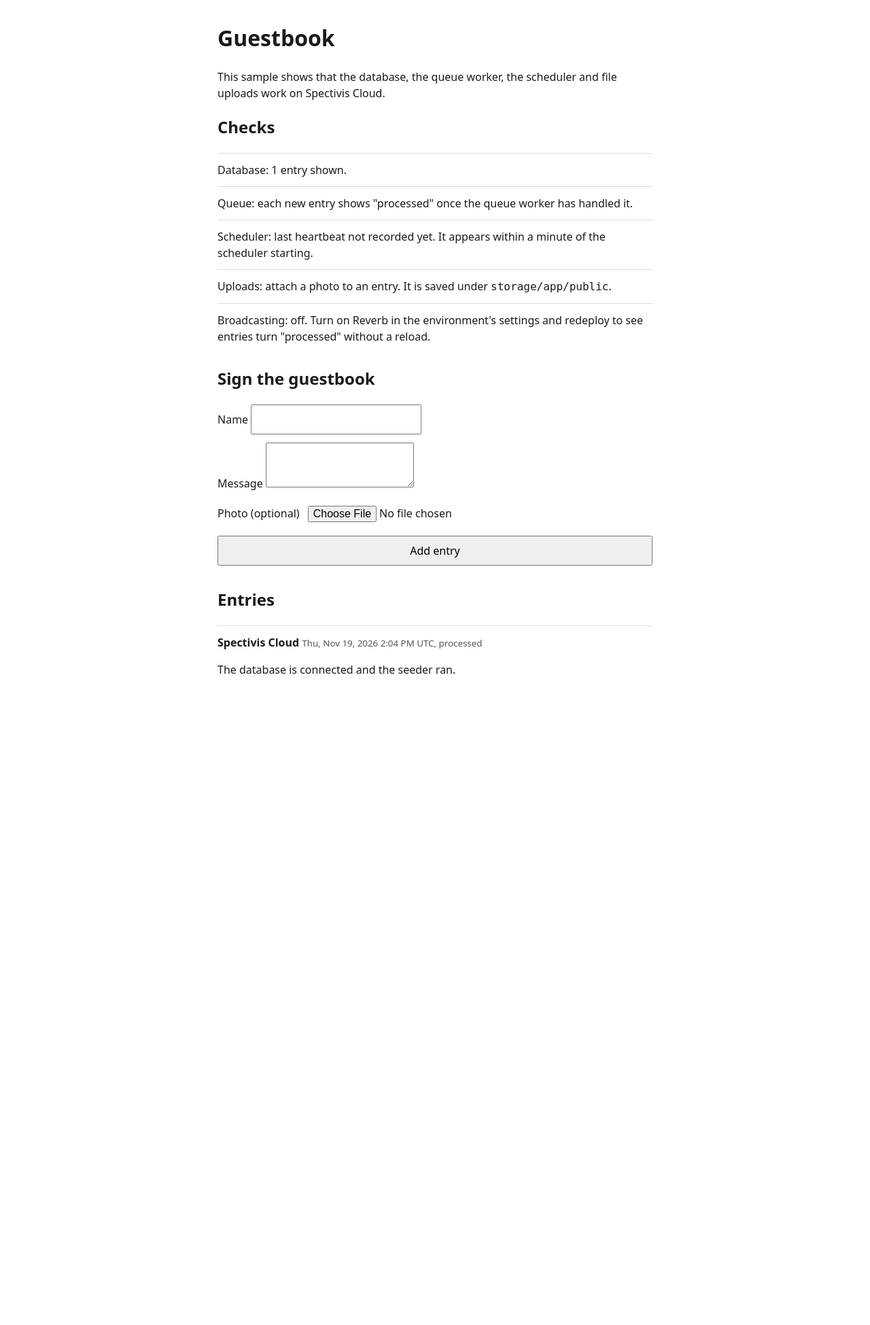
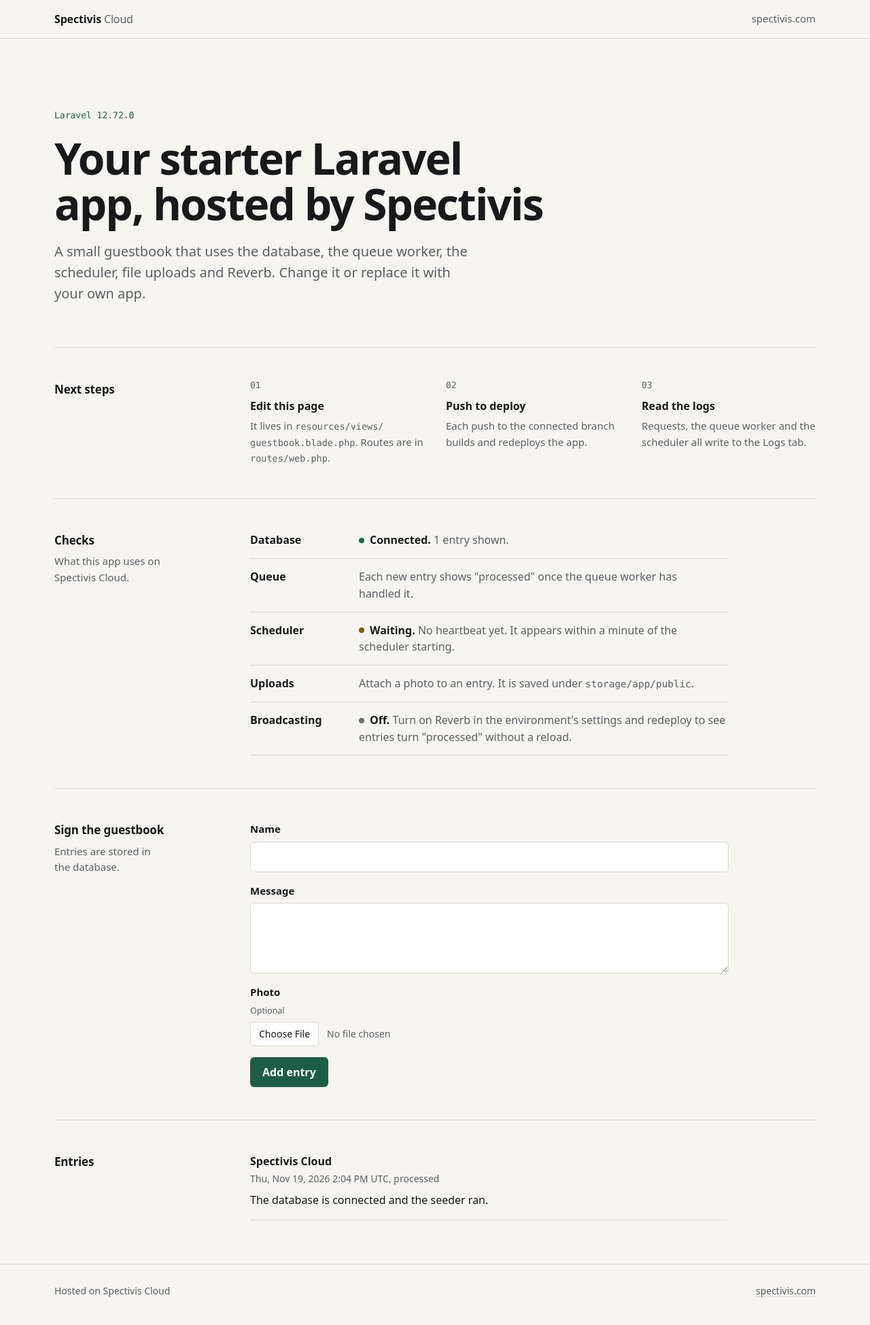
Before and after one commit to Spectivis/cloud-sample-laravel, a Laravel app: page / in a window 1280 px wide. Shown: the whole page at 68% size. Before the commit the page ends 991 px from the top, so only its background shows below. Run offline with Laravel 12, Linux system fonts and the light colour scheme; data comes from the database, SQL or seed files in the repository.

Commit message:
Turn the guestbook into the starter page

```diff
--- a/resources/views/guestbook.blade.php
+++ b/resources/views/guestbook.blade.php
@@ -4,72 +4,133 @@
     <meta charset="utf-8">
     <meta name="viewport" content="width=device-width, initial-scale=1">
     <title>Spectivis Cloud sample: Laravel</title>
-    <style>
-        body { font: 16px/1.5 system-ui, sans-serif; max-width: 40rem; margin: 2rem auto; padding: 0 1rem; color: #1a1a1a; }
-        h1, h2 { text-wrap: balance; }
-        p { text-wrap: pretty; }
-        form { display: grid; gap: .75rem; margin-bottom: 2rem; }
-        input, textarea, button { font: inherit; padding: .5rem; }
-        ul { list-style: none; padding: 0; }
-        li { border-top: 1px solid #ddd; padding: .75rem 0; }
-        small { color: #555; }
-        img { max-width: 8rem; display: block; margin-top: .5rem; }
-        .error { color: #a00; }
-    </style>
+    <link rel="stylesheet" href="{{ asset('starter.css') }}">
 </head>
 <body>
-    <h1>Guestbook</h1>
-    <p>This sample shows that the database, the queue worker, the scheduler and file uploads work on Spectivis Cloud.</p>
+    <header class="bar">
+        <div class="wrap">
+            <a class="wordmark" href="https://spectivis.com">Spectivis <span>Cloud</span></a>
+            <nav><a href="https://spectivis.com">spectivis.com</a></nav>
+        </div>
+    </header>
 
+    <main class="wrap">
+        <section class="intro">
+            <p class="eyebrow">Laravel {{ app()->version() }}</p>
+            <h1>Your starter Laravel app, hosted by Spectivis</h1>
+            <p class="lead">A small guestbook that uses the database, the queue worker, the scheduler, file uploads and Reverb. Change it or replace it with your own app.</p>
+        </section>
+
+        <section class="block">
+            <header><h2>Next steps</h2></header>
+            <div class="block-body">
+                <ol class="steps">
+                    <li>
+                        <h3>Edit this page</h3>
+                        <p>It lives in <code>resources/views/<wbr>guestbook.blade.php</code>. Routes are in <code>routes/web.php</code>.</p>
+                    </li>
+                    <li>
+                        <h3>Push to deploy</h3>
+                        <p>Each push to the connected branch builds and redeploys the app.</p>
+                    </li>
+                    <li>
+                        <h3>Read the logs</h3>
+                        <p>Requests, the queue worker and the scheduler all write to the Logs tab.</p>
+                    </li>
+                </ol>
+            </div>
+        </section>
+
+        <section class="block">
+            <header>
                 <h2>Checks</h2>
-    <ul>
-        <li>Database: {{ $entries->count() }} {{ Str::plural('entry', $entries->count()) }} shown.</li>
-        <li>Queue: each new entry shows "processed" once the queue worker has handled it.</li>
-        <li>Scheduler: last heartbeat
+                <p>What this app uses on Spectivis Cloud.</p>
+            </header>
+            <div class="block-body">
+                <dl class="status">
+                    <div>
+                        <dt>Database</dt>
+                        <dd><span class="state ok">Connected.</span> {{ $entries->count() }} {{ Str::plural('entry', $entries->count()) }} shown.</dd>
+                    </div>
+                    <div>
+                        <dt>Queue</dt>
+                        <dd>Each new entry shows "processed" once the queue worker has handled it.</dd>
+                    </div>
+                    <div>
+                        <dt>Scheduler</dt>
+                        <dd>
                             @if ($heartbeat)
-                {{ \Illuminate\Support\Carbon::parse($heartbeat)->toDayDateTimeString() }} UTC.
+                                <span class="state ok">Running.</span> Last heartbeat {{ \Illuminate\Support\Carbon::parse($heartbeat)->toDayDateTimeString() }} UTC.
                             @else
-                not recorded yet. It appears within a minute of the scheduler starting.
+                                <span class="state wait">Waiting.</span> No heartbeat yet. It appears within a minute of the scheduler starting.
                             @endif
-        </li>
-        <li>Uploads: attach a photo to an entry. It is saved under <code>storage/app/public</code>.</li>
-        <li>Broadcasting:
+                        </dd>
+                    </div>
+                    <div>
+                        <dt>Uploads</dt>
+                        <dd>Attach a photo to an entry. It is saved under <code>storage/app/public</code>.</dd>
+                    </div>
+                    <div>
+                        <dt>Broadcasting</dt>
+                        <dd>
                             @if ($reverb)
-                <span id="live">connecting to Reverb.</span> New entries turn "processed" on this page without a reload.
+                                <span class="state wait" id="live">Connecting to Reverb.</span> New entries turn "processed" on this page without a reload.
                             @else
-                off. Turn on Reverb in the environment's settings and redeploy to see entries turn "processed" without a reload.
+                                <span class="state">Off.</span> Turn on Reverb in the environment's settings and redeploy to see entries turn "processed" without a reload.
                             @endif
-        </li>
-    </ul>
+                        </dd>
+                    </div>
+                </dl>
+            </div>
+        </section>
 
+        <section class="block">
+            <header>
                 <h2>Sign the guestbook</h2>
-    <form method="post" action="{{ route('entries.store') }}" enctype="multipart/form-data">
+                <p>Entries are stored in the database.</p>
+            </header>
+            <div class="block-body">
+                <form class="form" method="post" action="{{ route('entries.store') }}" enctype="multipart/form-data">
                     @csrf
-        <label>Name <input name="name" value="{{ old('name') }}" required maxlength="80"></label>
-        <label>Message <textarea name="message" required maxlength="500">{{ old('message') }}</textarea></label>
-        <label>Photo (optional) <input type="file" name="photo" accept="image/*"></label>
+                    <label class="field">Name <input name="name" value="{{ old('name') }}" required maxlength="80" autocomplete="name"></label>
+                    <label class="field">Message <textarea name="message" required maxlength="500">{{ old('message') }}</textarea></label>
+                    <label class="field">Photo <small>Optional</small> <input type="file" name="photo" accept="image/*"></label>
                     @foreach ($errors->all() as $error)
-            <span class="error">{{ $error }}</span>
+                        <p class="error">{{ $error }}</p>
                     @endforeach
-        <button type="submit">Add entry</button>
+                    <button class="button" type="submit">Add entry</button>
                 </form>
+            </div>
+        </section>
 
-    <h2>Entries</h2>
-    <ul>
+        <section class="block">
+            <header><h2>Entries</h2></header>
+            <div class="block-body">
+                <ul class="list">
                     @forelse ($entries as $entry)
                         <li>
                             <strong>{{ $entry->name }}</strong>
-                <small>{{ $entry->created_at->toDayDateTimeString() }} UTC,
-                    <span data-entry-status="{{ $entry->id }}">{{ $entry->processed_at ? 'processed' : 'waiting for the queue worker' }}</span></small>
+                            <span class="meta">{{ $entry->created_at->toDayDateTimeString() }} UTC,
+                                <span data-entry-status="{{ $entry->id }}">{{ $entry->processed_at ? 'processed' : 'waiting for the queue worker' }}</span></span>
                             <p>{{ $entry->message }}</p>
                             @if ($entry->photo_path)
-                    <img src="{{ asset('storage/'.$entry->photo_path) }}" alt="Photo from {{ $entry->name }}">
+                                <img src="{{ asset('storage/'.$entry->photo_path) }}" alt="Photo from {{ $entry->name }}" loading="lazy">
                             @endif
                         </li>
                     @empty
-            <li>No entries yet.</li>
+                        <li class="empty">No entries yet.</li>
                     @endforelse
                 </ul>
+            </div>
+        </section>
+    </main>
+
+    <footer class="foot">
+        <div class="wrap">
+            <span>Hosted on Spectivis Cloud</span>
+            <a href="https://spectivis.com">spectivis.com</a>
+        </div>
+    </footer>
 
     @if ($reverb)
         {{-- Reverb speaks the Pusher protocol, so the plain Pusher client is enough for a public channel. --}}
@@ -86,7 +147,8 @@
                 cluster: '',
             });
             pusher.connection.bind('state_change', ({ current }) => {
-                live.textContent = current === 'connected' ? 'connected to Reverb.' : `${current}.`;
+                live.textContent = current === 'connected' ? 'Connected to Reverb.' : `${current[0].toUpperCase()}${current.slice(1)}.`;
+                live.className = current === 'connected' ? 'state ok' : 'state wait';
             });
             pusher.subscribe('guestbook').bind('entry.processed', ({ id }) => {
                 const status = document.querySelector(`[data-entry-status="${id}"]`);
```
Lines whose indentation alone changed are shown as unchanged.
